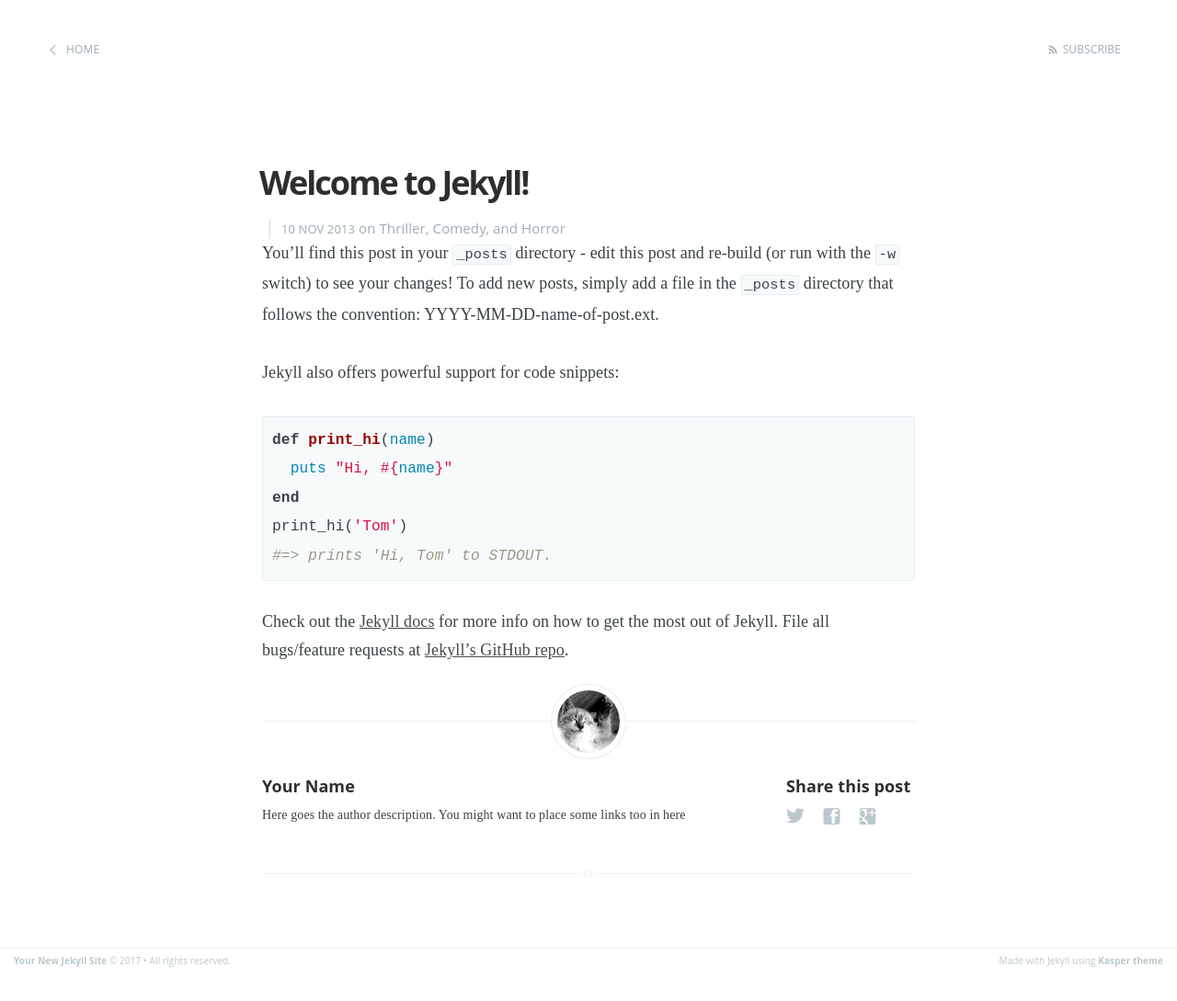
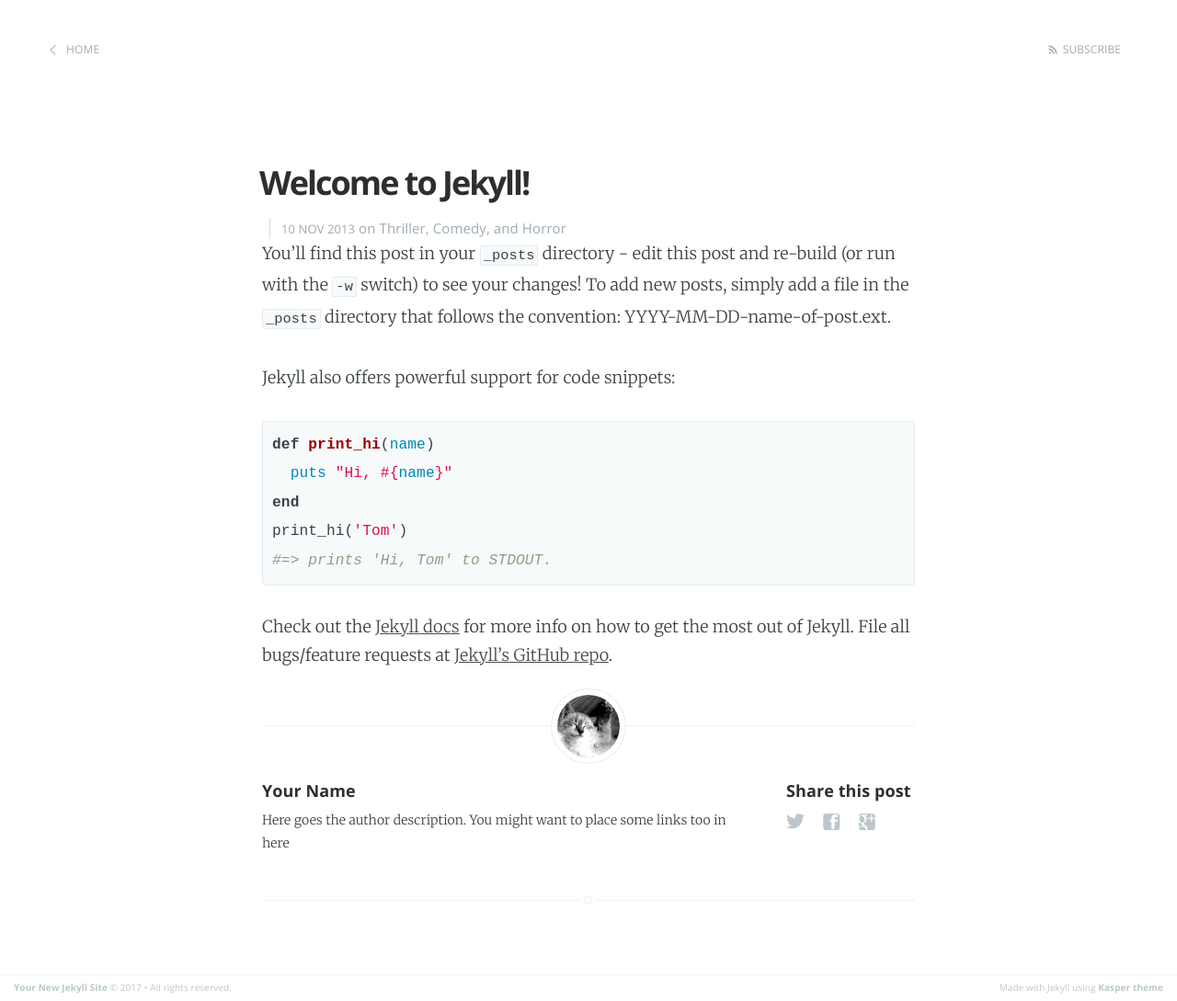
Before and after one commit to FireRedNinja/cs-notes, a Jekyll site: the page built from _posts/2013-11-10-welcome-to-jekyll.markdown, in a window 1280 px wide. Shown: the whole page at 92% size. Built offline with Jekyll 4.4.1, drawn with Linux system fonts in a browser that asks for light colours; some web fonts are replaced; before the commit the page ends 1059 px from its top, so only the background shows below that.

```diff
--- a/_layouts/default.html
+++ b/_layouts/default.html
@@ -12,7 +12,7 @@
     <meta name="viewport" content="width=device-width, initial-scale=1.0" />
 
     <link rel="stylesheet" type="text/css" href="{{ site.baseurl }}/assets/css/screen.css" />
-    <link rel="stylesheet" type="text/css" href="{{ site.baseurl }}/fonts.googleapis.com/css?family=Merriweather:300,700,700italic,300italic|Open+Sans:700,400" />
+    <link rel="stylesheet" type="text/css" href="https://fonts.googleapis.com/css?family=Merriweather:300,700,700italic,300italic|Open+Sans:700,400" />
     <!-- Customisation  -->
     <link rel="stylesheet" type="text/css" href="{{ site.baseurl }}/assets/css/main.css" />
 
```
Also changed, not shown: 4 other files.
